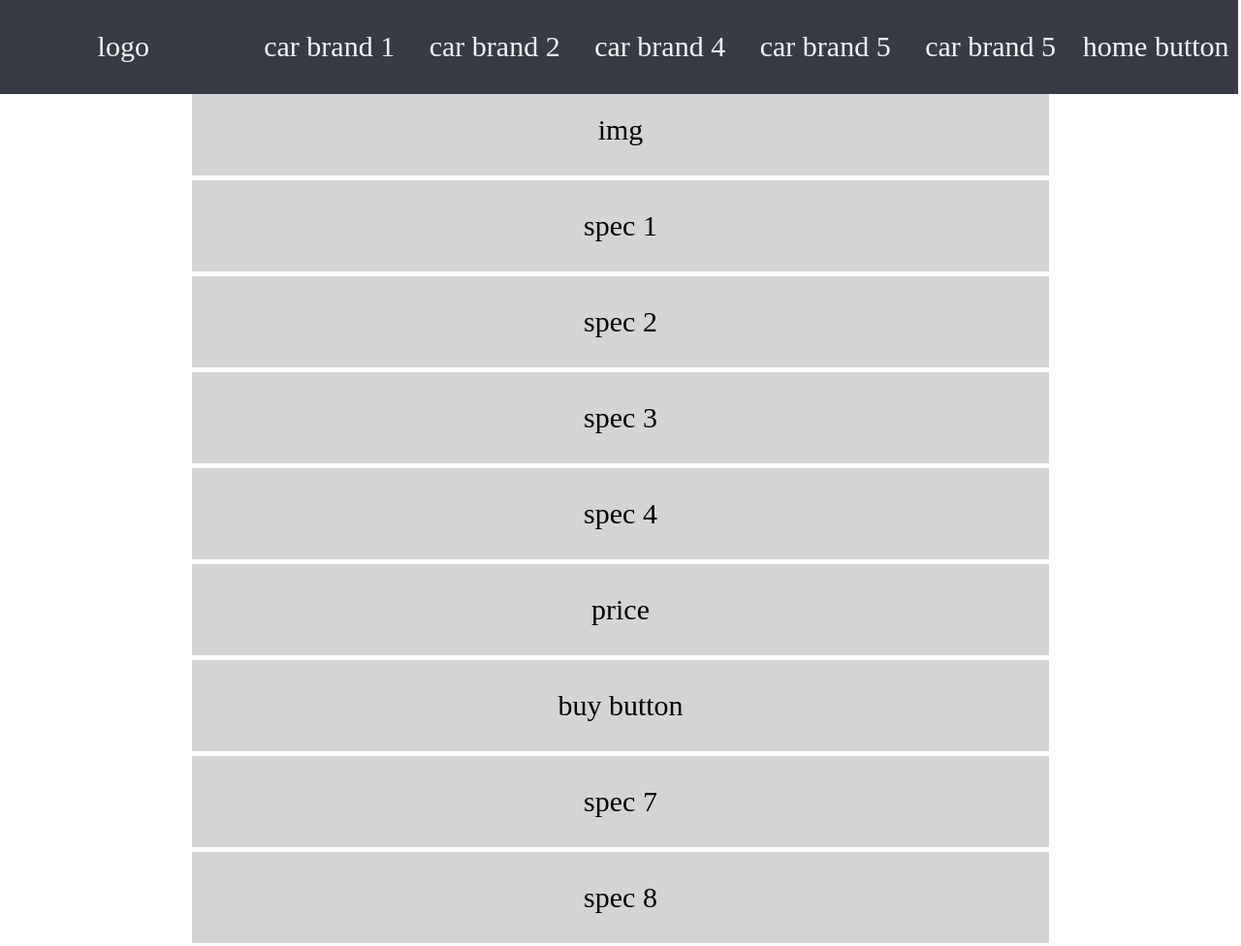
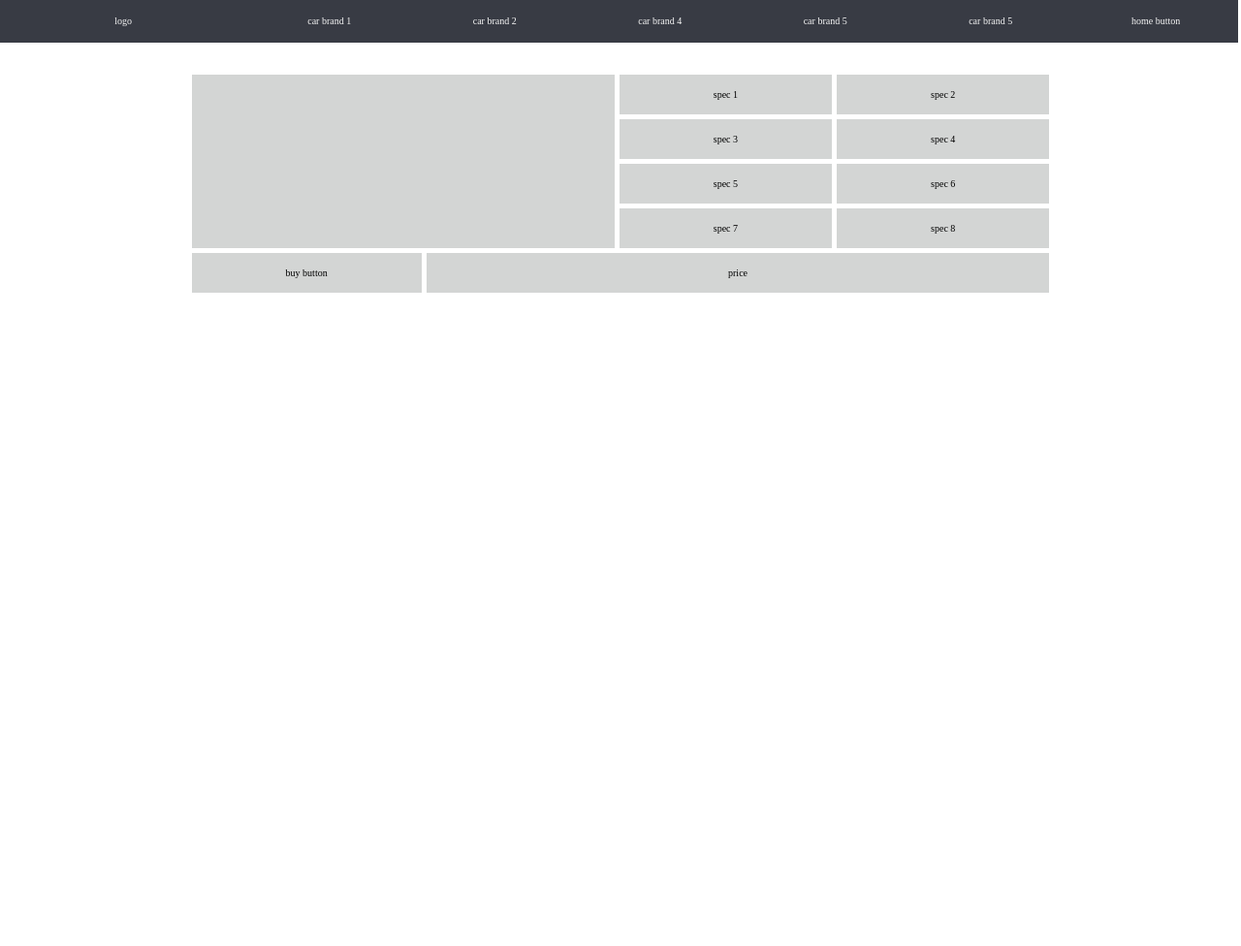
Before and after one commit to WilliCochrane/Crashed-Car-Dealership, a plain HTML site: page main.html in a window 1280 px wide. Shown: the whole page at 97% size. After the commit the page ends 800 px from the top, so only its background shows below. Drawn offline with Linux system fonts and the light colour scheme.

Commit message:
Initial store item layout complete

```diff
--- a/Style.css
+++ b/Style.css
@@ -12,15 +12,15 @@
 
   .header-container > div {
     text-align: center;
-    font-size: 30px;
-    padding: 30px 0;
+    font-size: 10px;
+    padding: 15px 0;
     color: #F6F6F6;
   }
   .header-page:hover {
     background-color: #F6F6F6;
     text-align: center;
-    padding: 30px 0;
-    font-size: 30px;
+    padding: 15px 0;
+    font-size: 10px;
     color: #383B44;
   }
 .grid-container {
@@ -30,31 +30,34 @@
     display: grid;
     gap: 5px;
     background-color: #ffffff;
-    padding: 30px 0;
+    padding: 20px 0;
+    grid-template-columns: auto auto auto auto;
   }
 
   .grid-container > div {
     background-color: #D3D5D4;
     text-align: center;
-    padding: 30px 0;
-    font-size: 30px;
+    padding: 15px 0;
+    font-size: 10px;
   }
 
-  buy-button{
-
+  .buy-button{
+    grid-column: 1 / 2;
   }
 
-  price {
-
+  .price {
+    grid-column: 2 / 5;
   }
 
-  car-image {
-
+  .car-image {
+    grid-column: 1 / 3;
+    grid-row: 1 / 5;
   }
 
   .spec-v1 {
+    grid-column: 3 / 4;
+  }
 
+  .spec-v2 {
+    grid-column: 4 / 5;
   }
-  spec-v2 {
-
-  }
--- a/main.html
+++ b/main.html
@@ -12,15 +12,17 @@
         <div class="header-page">home button</div>
     </div>
     <div class="grid-container">
-        <div>img</div>
-        <div>spec 1</div>
-        <div>spec 2</div>
-        <div>spec 3</div>
-        <div>spec 4</div>
-        <div>price</div>
-        <div>buy button</div>
-        <div>spec 7</div>
-        <div>spec 8</div>
+        <div class="car-image"></div>
+        <div class="spec-v1">spec 1</div>
+        <div class="spec-v2">spec 2</div>
+        <div class="spec-v1">spec 3</div>
+        <div class="spec-v2">spec 4</div>
+        <div class="spec-v1">spec 5</div>
+        <div class="spec-v2">spec 6</div>
+        <div class="spec-v1">spec 7</div>
+        <div class="spec-v2">spec 8</div>
+        <div class="buy-button">buy button</div>
+        <div class="price">price</div>
       </div>
 </body>
 </html>
```
